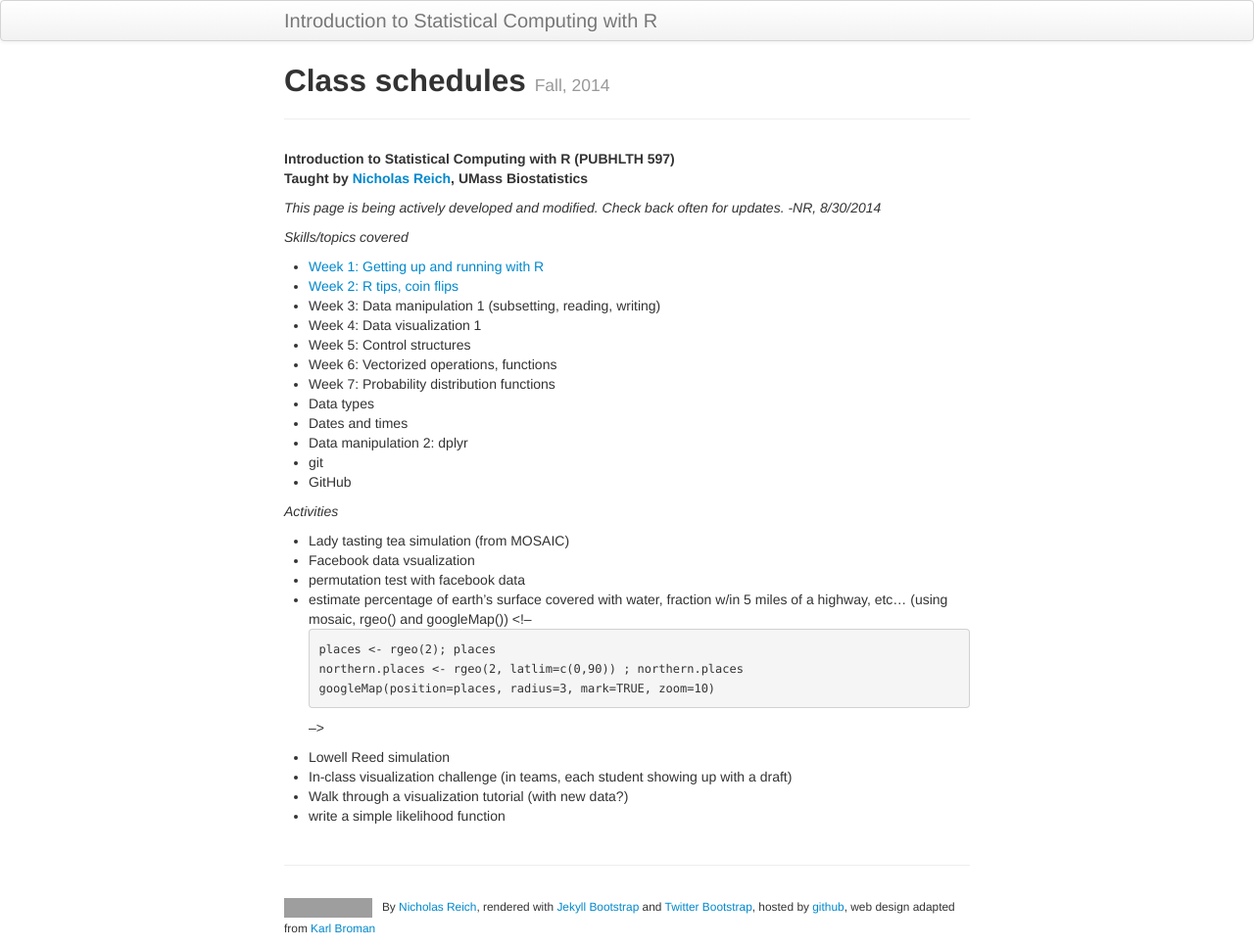
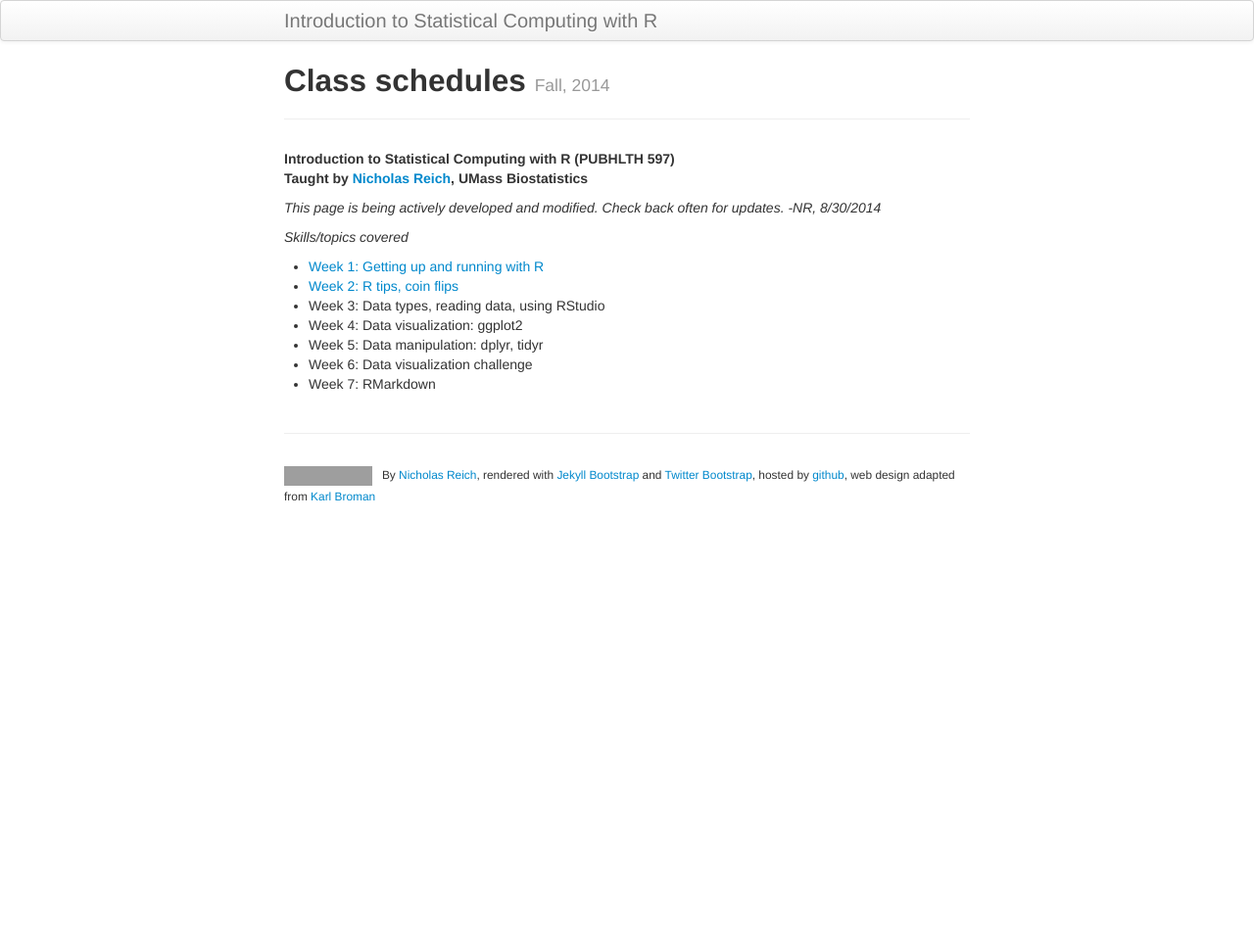
Before and after one commit to nickreich/statComp2014, a Jekyll site: the page built from pages/schedule.md, in a window 1280 px wide. Shown: the whole page at 98% size. Built offline with Jekyll 4.4.1, drawn with Linux system fonts in a browser that asks for light colours; after the commit the page ends 900 px from its top, so only the background shows below that; grey boxes are pictures that could not be loaded.

Commit message:
reformatting schedule, adding homework.

````diff
--- a/pages/schedule.md
+++ b/pages/schedule.md
@@ -15,12 +15,16 @@ _Skills/topics covered_
 
 * [Week 1: Getting up and running with R](week1.html)
 * [Week 2: R tips, coin flips](week2.html)
-* Week 3: Data manipulation 1 (subsetting, reading, writing)
-* Week 4: Data visualization 1
-* Week 5: Control structures
-* Week 6: Vectorized operations, functions
-* Week 7: Probability distribution functions
+* Week 3: Data types, reading data, using RStudio
+* Week 4: Data visualization: ggplot2
+* Week 5: Data manipulation: dplyr, tidyr
+* Week 6: Data visualization challenge
+* Week 7: RMarkdown
+
+<!-- * Probability distribution functions
+* Control structures
 * Data types
+* Vectorized operations, functions
 * Dates and times
 * Data manipulation 2: dplyr
 * git
@@ -31,15 +35,16 @@ _Activities_
 * Lady tasting tea simulation (from MOSAIC)
 * Facebook data vsualization
 * permutation test with facebook data
-* estimate percentage of earth's surface covered with water, fraction w/in 5 miles of a highway, etc... (using mosaic, rgeo() and googleMap())
+* estimate percentage of earth's surface covered with water, fraction w/in 5 miles of a highway, etc... (using mosaic, rgeo() and googleMap()) -->
+
 <!--
 ```
 places <- rgeo(2); places
 northern.places <- rgeo(2, latlim=c(0,90)) ; northern.places
 googleMap(position=places, radius=3, mark=TRUE, zoom=10)
 ```
--->
 * Lowell Reed simulation
 * In-class visualization challenge (in teams, each student showing up with a draft)
 * Walk through a visualization tutorial (with new data?)
 * write a simple likelihood function
+-->
````
Also changed, not shown: index.md (+2 -1 lines), pages/homework.md (added, +91 -0 lines).
